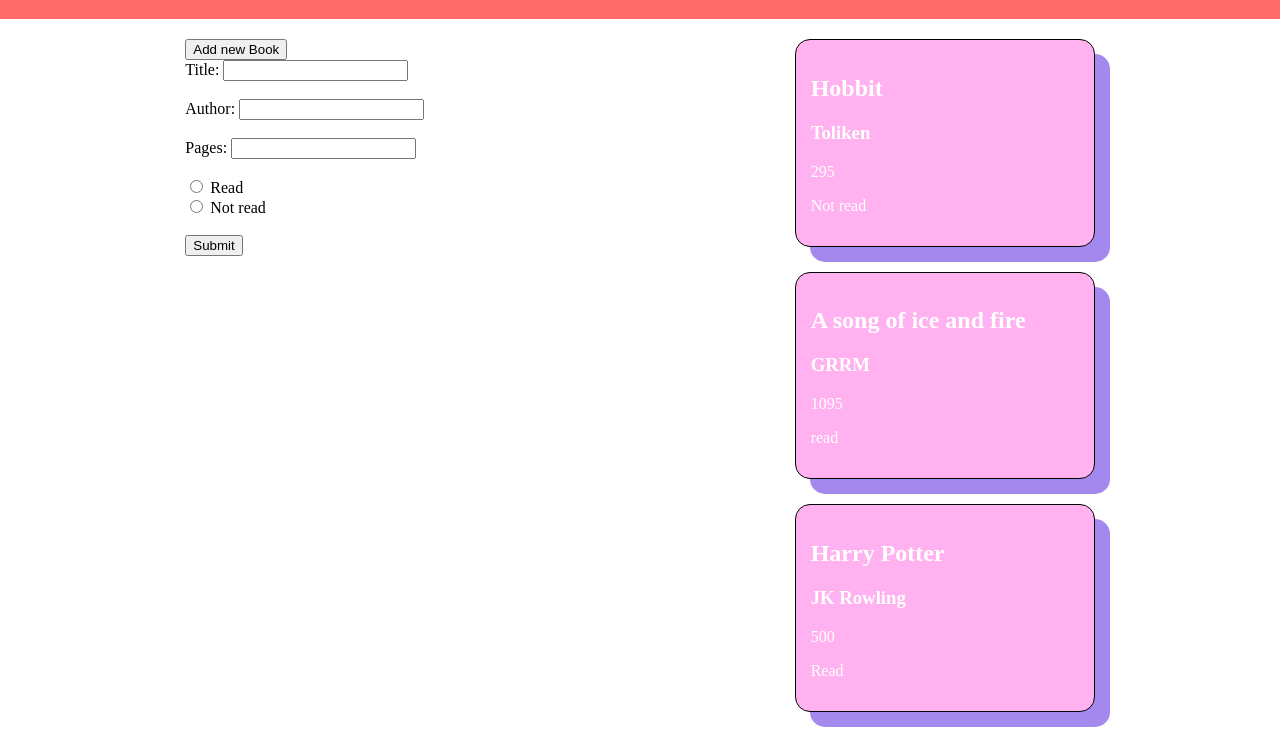
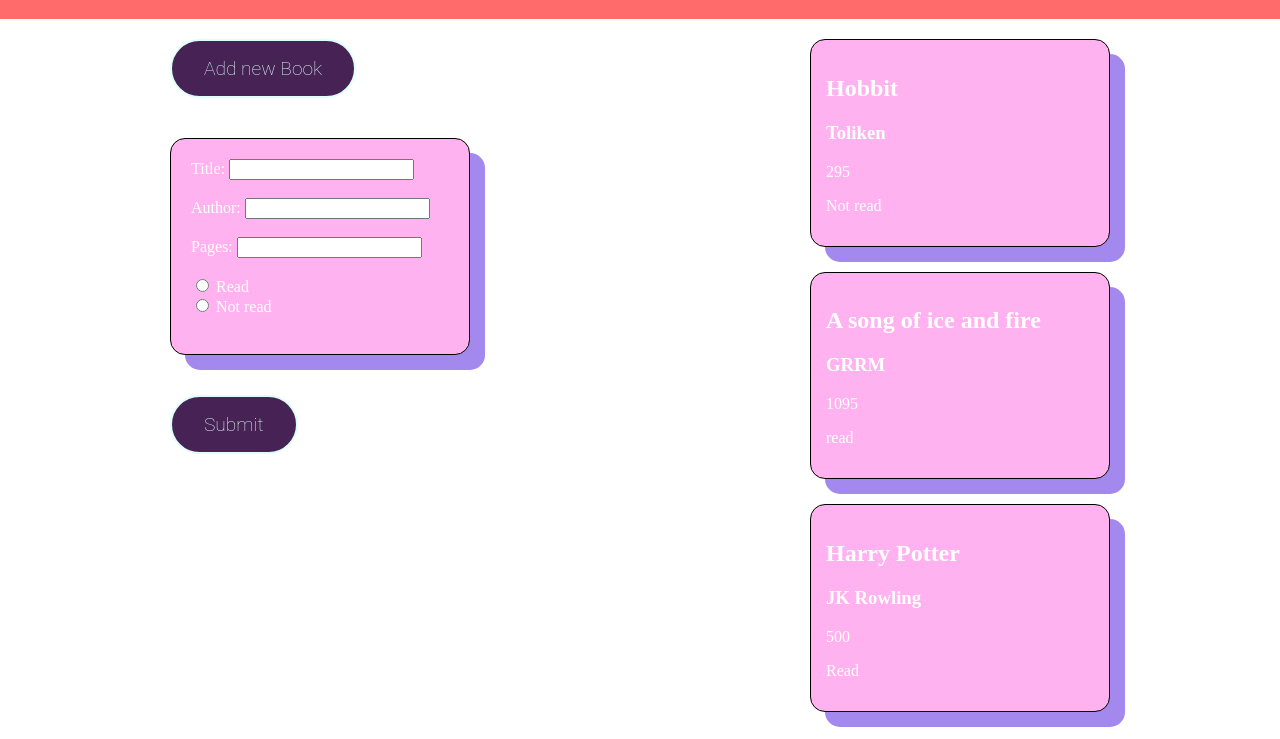
Before and after one commit to Tropienet/js-library, a website: page index.html in a window 1280 px wide. Shown: the part 61-800 px from the top of the page. Drawn offline with Linux system fonts and the light colour scheme.

Commit message:
Added css to buttons and form

```diff
--- a/styles/style.css
+++ b/styles/style.css
@@ -34,7 +34,8 @@
     margin-top: 100px;
 }
 
-.info-card {
+.info-card,
+#form {
     border: solid 1px black;
     border-radius: 15px;
     padding: 15px;
@@ -51,3 +52,57 @@
 .hello {
     margin-top: 100px;
 }
+
+.new-book-button,
+#submit-btn {
+    border: 2px solid currentColor;
+    border-radius: 3rem;
+    color: #DDFFF7;
+    font-family: roboto;
+    font-size: 1.2rem;
+    font-weight: 100;
+    overflow: hidden;
+    padding: 1rem 2rem;
+    position: relative;
+    text-decoration: none;
+    transition: 0.2s transform ease-in-out;
+    will-change: transform;
+    z-index: 0;
+    background-color: #462255;
+  }
+
+  .new-book-button::after,
+  #submit-btn::after {
+    background-color: #DDFFF7;
+    border-radius: 3rem;
+    content: '';
+    display: block;
+    height: 100%;
+    width: 100%;
+    position: absolute;
+    left: 0;
+    top: 0;
+    transform: translate(-100%, 0) rotate(10deg);
+    transform-origin: top left;
+    transition: 0.2s transform ease-out;
+    will-change: transform;
+    z-index: -1;
+  }
+  .new-book-button:hover::after,
+  #submit-btn:hover::after {
+    transform: translate(0, 0);
+  }
+  .new-book-button:hover,
+  #submit-btn:hover {
+    border: 2px solid transparent;
+    color: #462255;
+    transform: scale(1.05);
+    will-change: transform;
+  }
+
+#form {
+    border: solid 1px black;
+    margin: 40px 0;
+    padding: 20px;
+    border-radius: 15px;
+}
```
